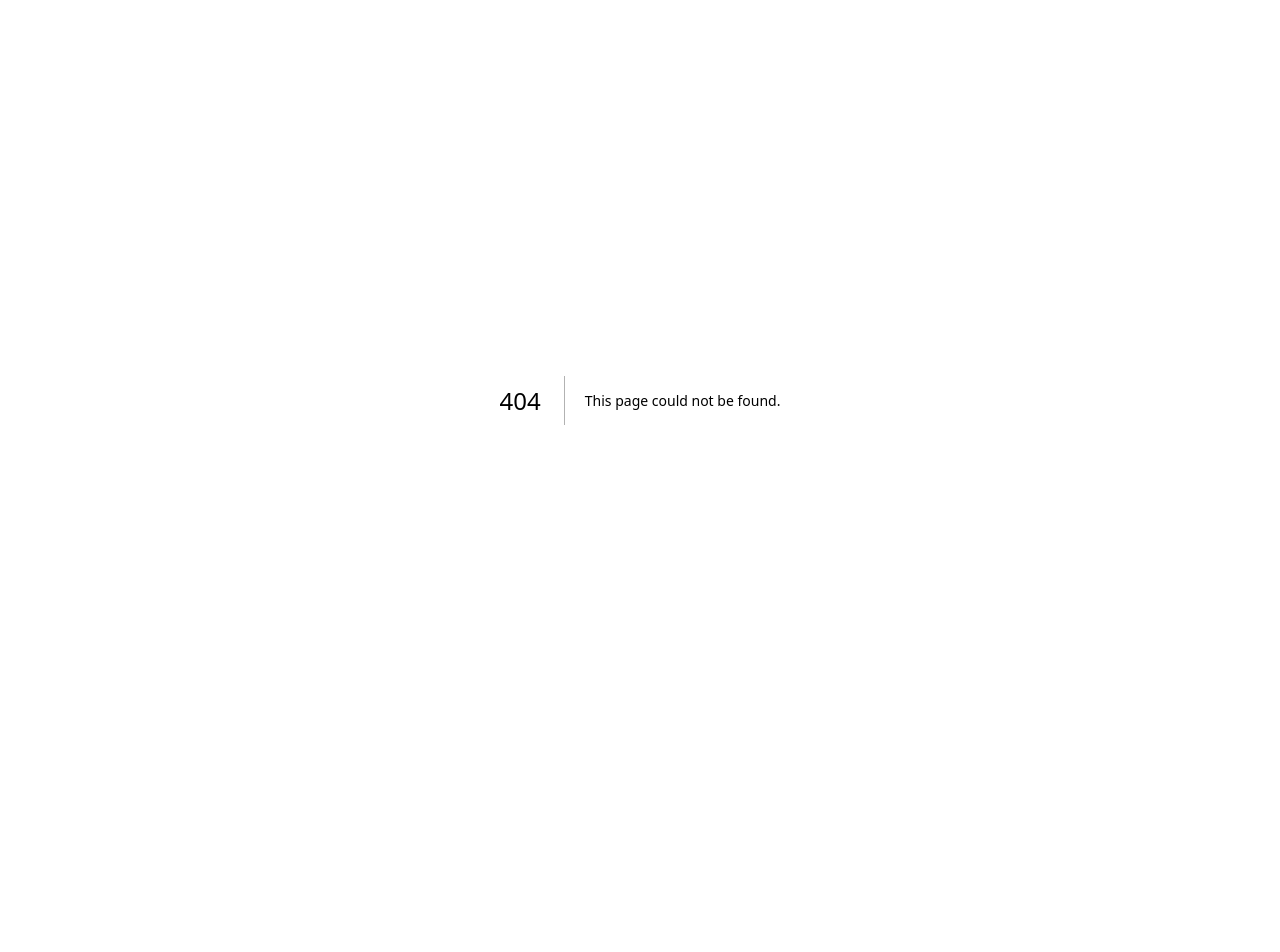
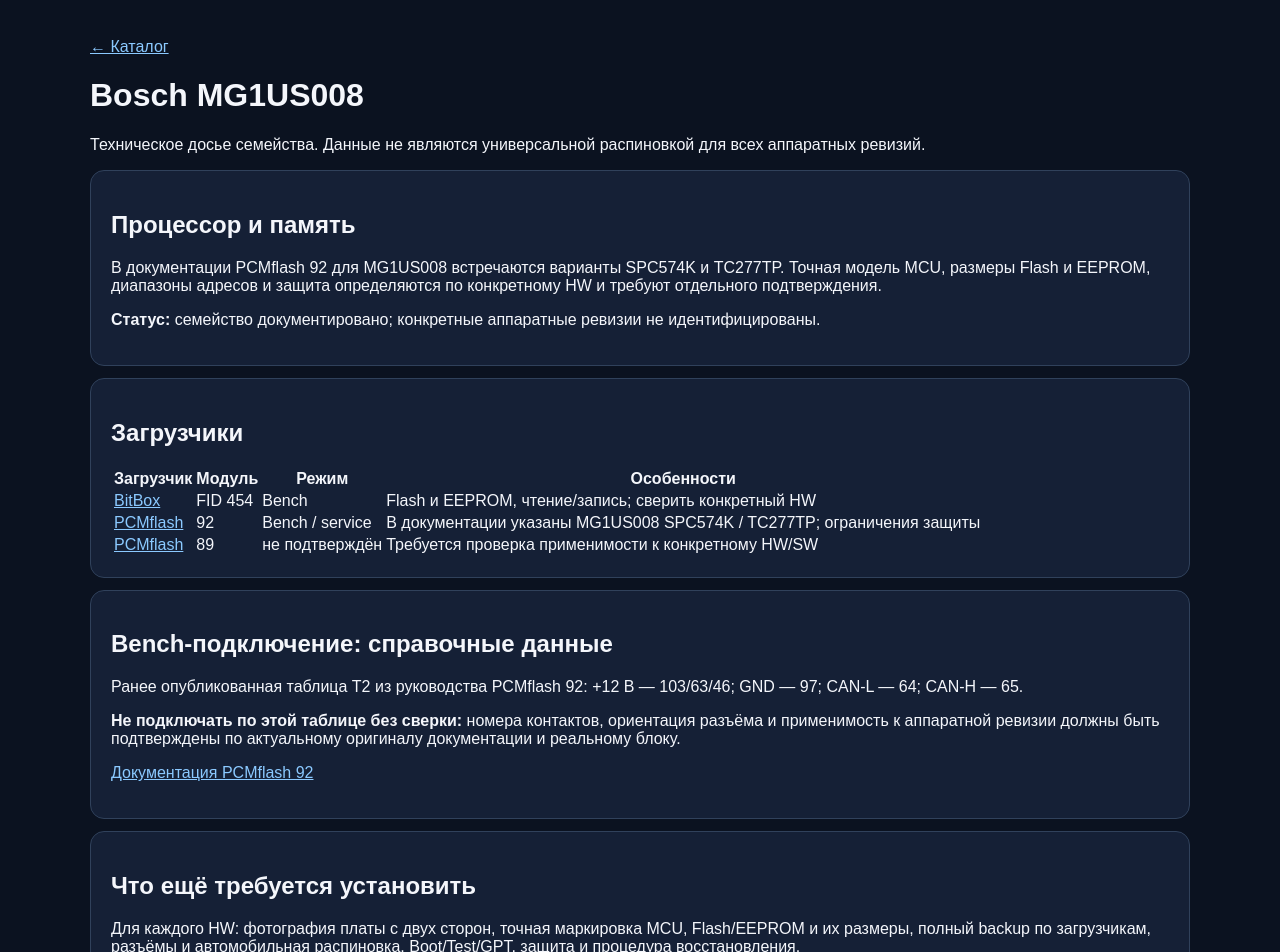
Before and after one commit to a85713736-hue/ecu-atlas, a Next.js app: page /research/mg1us008 in a window 1280 px wide. Before the commit this address had no page. Shown: the top 952 px of the page. Before the commit the page ends 800 px from the top, so only its background shows below. Built offline with nearby package versions, Linux system fonts and the light colour scheme.

Commit message:
Publish dedicated Bosch MG1US008 research page with verification warnings

```diff
--- /dev/null
+++ b/app/research/mg1us008/page.tsx
@@ -0,0 +1,37 @@
+import Link from 'next/link';
+
+export const metadata = {title:'Bosch MG1US008 — техническое досье | ECU Atlas'};
+const rows=[
+  ['BitBox','FID 454','Bench','Flash и EEPROM, чтение/запись; сверить конкретный HW','https://bitsoftware.com/bitbox/catalog/58'],
+  ['PCMflash','92','Bench / service','В документации указаны MG1US008 SPC574K / TC277TP; ограничения защиты','https://ecutools.eu/chip-tuning/pcmflash/module-92/'],
+  ['PCMflash','89','не подтверждён','Требуется проверка применимости к конкретному HW/SW','https://gt-forum.info/threads/26615/']
+];
+export default function Mg1us008Research(){
+  return <main>
+    <Link href="/">← Каталог</Link>
+    <h1>Bosch MG1US008</h1>
+    <p>Техническое досье семейства. Данные не являются универсальной распиновкой для всех аппаратных ревизий.</p>
+    <section className="card">
+      <h2>Процессор и память</h2>
+      <p>В документации PCMflash 92 для MG1US008 встречаются варианты SPC574K и TC277TP. Точная модель MCU, размеры Flash и EEPROM, диапазоны адресов и защита определяются по конкретному HW и требуют отдельного подтверждения.</p>
+      <p><strong>Статус:</strong> семейство документировано; конкретные аппаратные ревизии не идентифицированы.</p>
+    </section>
+    <section className="card">
+      <h2>Загрузчики</h2>
+      <div style={{overflowX:'auto'}}><table><thead><tr><th>Загрузчик</th><th>Модуль</th><th>Режим</th><th>Особенности</th></tr></thead><tbody>
+        {rows.map(r=><tr key={r[0]+r[1]}><td><a href={r[4]} target="_blank" rel="noopener noreferrer">{r[0]}</a></td><td>{r[1]}</td><td>{r[2]}</td><td>{r[3]}</td></tr>)}
+      </tbody></table></div>
+    </section>
+    <section className="card">
+      <h2>Bench-подключение: справочные данные</h2>
+      <p>Ранее опубликованная таблица T2 из руководства PCMflash 92: +12 В — 103/63/46; GND — 97; CAN-L — 64; CAN-H — 65.</p>
+      <p><strong>Не подключать по этой таблице без сверки:</strong> номера контактов, ориентация разъёма и применимость к аппаратной ревизии должны быть подтверждены по актуальному оригиналу документации и реальному блоку.</p>
+      <p><a href="https://pcmflash.ru/downloads/pcmflash_92.pdf" target="_blank" rel="noopener noreferrer">Документация PCMflash 92</a></p>
+    </section>
+    <section className="card">
+      <h2>Что ещё требуется установить</h2>
+      <p>Для каждого HW: фотография платы с двух сторон, точная маркировка MCU, Flash/EEPROM и их размеры, полный backup по загрузчикам, разъёмы и автомобильная распиновка, Boot/Test/GPT, защита и процедура восстановления.</p>
+      <p>Неподтверждённые адреса, контакты и размеры памяти намеренно не публикуются как факты.</p>
+    </section>
+  </main>;
+}
```
